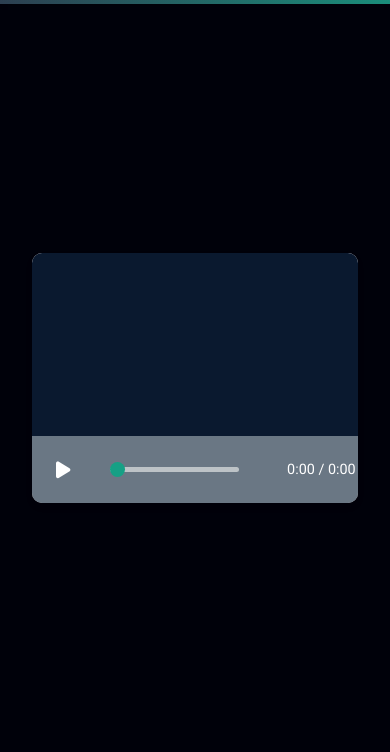
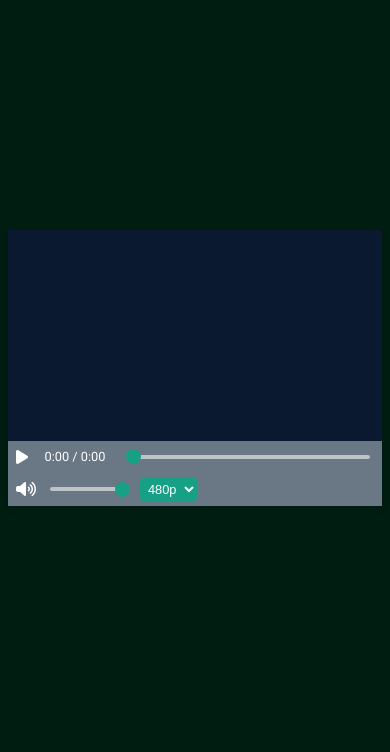
Before and after one commit to sukineitor/video1, a plain HTML site: page index.html in a window 390 px wide. Shown: the part 92-844 px from the top of the page. Drawn offline with Linux system fonts and the light colour scheme.

Commit message:
Add files via upload

```diff
--- a/index.html
+++ b/index.html
@@ -10,7 +10,6 @@
     <link rel="shortcut icon" href="logo.png" type="image/png">
 </head>
 <body>
-    <script type='text/javascript' src='//filthygracefulspinach.com/57/22/75/572275bb3ef2461dfb9a7394091c8925.js'></script>
     <header>
         <a href="https://nardvid.netlify.app" target="_blank">
         <img src="logo.png" alt="NardVid Logo" class="logo"></a>
@@ -21,20 +20,20 @@
                 <div id="player"></div>
             </div>
             <div class="controls">
+                <div class="control-group">
                     <button id="playPauseBtn" class="control-btn">
                         <i class="fas fa-play"></i>
                     </button>
-
+                    <span id="timeDisplay" class="time-display">0:00 / 0:00</span>
+                </div>
                 <input type="range" id="progressBar" class="progress" min="0" max="100" value="0">
-                <span id="timeDisplay" class="time-display">0:00 / 0:00</span>
-
+                <div class="control-group">
                     <div class="volume-control">
                         <button id="muteBtn" class="control-btn">
                             <i id="volumeIcon" class="fas fa-volume-up"></i>
                         </button>
                         <input type="range" id="volumeBar" class="volume" min="0" max="100" value="100">
                     </div>
-
                     <select id="qualitySelect" class="quality-select">
                         <option value="small">360p</option>
                         <option value="medium" selected>480p</option>
@@ -43,6 +42,7 @@
                     </select>
                 </div>
             </div>
+        </div>
     </main>
     <script src="https://www.youtube.com/iframe_api"></script>
     <script src="script.js"></script>
--- a/script.js
+++ b/script.js
@@ -3,7 +3,7 @@ let progressBarInterval;
 
 // Single video configuration
 const videoConfig = {
-    videoId: 'gs8qfL9PNac', // Updated video ID
+    videoId: 'gs8qfL9PNac', // Video ID
 };
 
 function onYouTubeIframeAPIReady() {
--- a/styles.css
+++ b/styles.css
@@ -1,9 +1,13 @@
 :root {
     --primary-color: #2C3E50;
     --secondary-color: #16A085;
-    --background-color: #00010a;
+    --background-color: #001d12;
     --text-color: #34495E;
     --control-bg: rgba(44, 62, 80, 0.7);
+}
+
+* {
+    box-sizing: border-box;
 }
 
 body {
@@ -42,7 +46,7 @@ main {
     display: flex;
     justify-content: center;
     align-items: center;
-    padding: 2rem;
+    padding: 1rem;
 }
 
 .video-container {
@@ -72,10 +76,11 @@ main {
 
 .controls {
     display: flex;
+    flex-wrap: wrap;
     align-items: center;
-    padding: 1rem;
+    padding: 0.5rem;
     background: var(--control-bg);
-    gap: 1rem;
+    gap: 0.5rem;
 }
 
 .control-btn {
@@ -89,6 +94,7 @@ main {
     display: flex;
     align-items: center;
     justify-content: center;
+    touch-action: manipulation;
 }
 
 .control-btn:hover {
@@ -105,11 +111,12 @@ main {
 
 .progress {
     flex-grow: 1;
-    margin: 0 1rem;
+    margin: 0 0.5rem;
+    min-width: 100px;
 }
 
 .volume {
-    width: 100px;
+    width: 80px;
 }
 
 .progress::-webkit-slider-thumb, .volume::-webkit-slider-thumb {
@@ -149,7 +156,7 @@ main {
 .time-display {
     color: #FFFFFF;
     font-size: 0.9rem;
-    min-width: 100px;
+    min-width: 80px;
     text-align: center;
 }
 
@@ -158,3 +165,46 @@ main {
     align-items: center;
     gap: 0.5rem;
 }
+
+@media (max-width: 768px) {
+    .logo {
+        height: 40px;
+    }
+
+    main {
+        padding: 0.5rem;
+    }
+
+    .video-container {
+        border-radius: 0;
+    }
+
+    .controls {
+        padding: 0.25rem;
+    }
+
+    .control-btn {
+        font-size: 1rem;
+        padding: 0.25rem;
+    }
+
+    .progress, .volume {
+        height: 4px;
+    }
+
+    .progress::-webkit-slider-thumb, .volume::-webkit-slider-thumb,
+    .progress::-moz-range-thumb, .volume::-moz-range-thumb {
+        width: 12px;
+        height: 12px;
+    }
+
+    .quality-select {
+        padding: 0.25rem;
+        font-size: 0.8rem;
+    }
+
+    .time-display {
+        font-size: 0.8rem;
+        min-width: 70px;
+    }
+}
```
Lines whose indentation alone changed are shown as unchanged.
